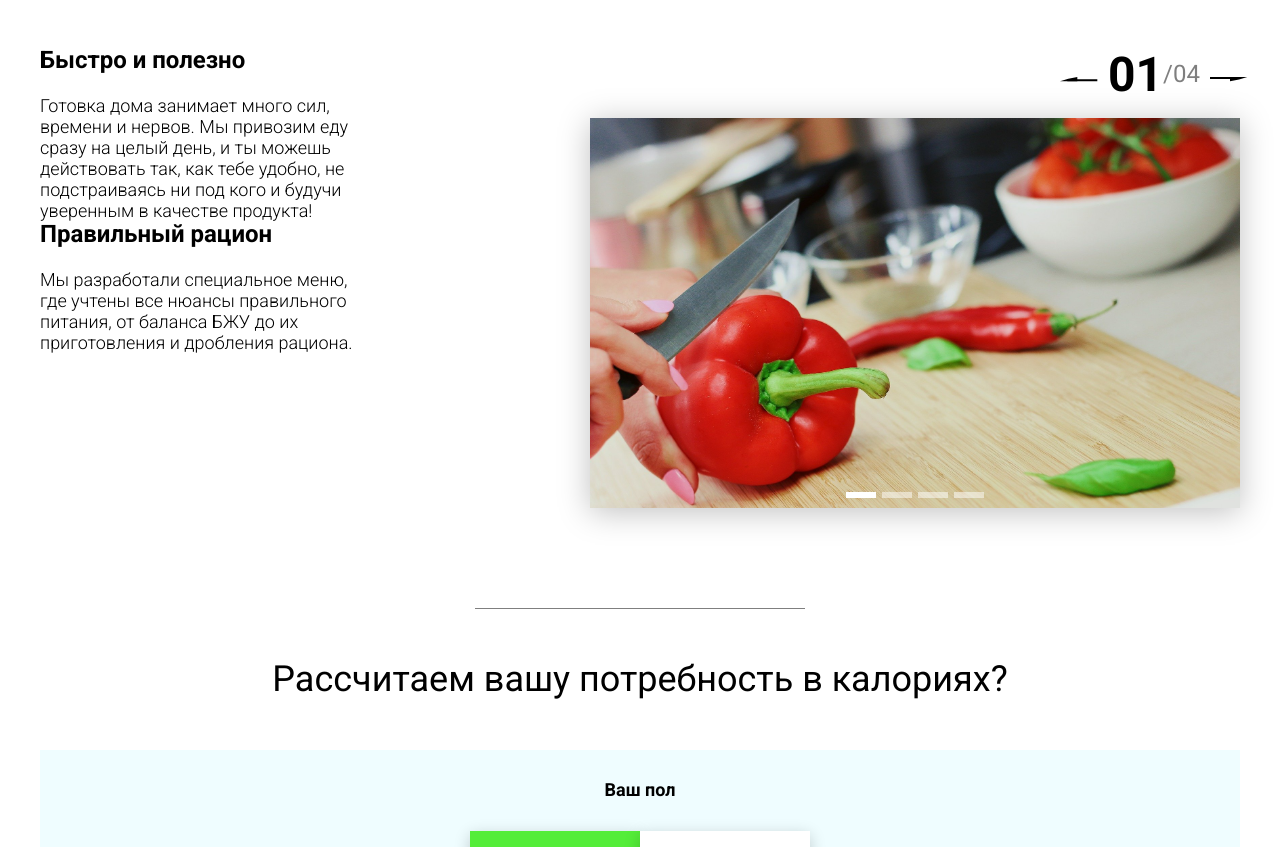
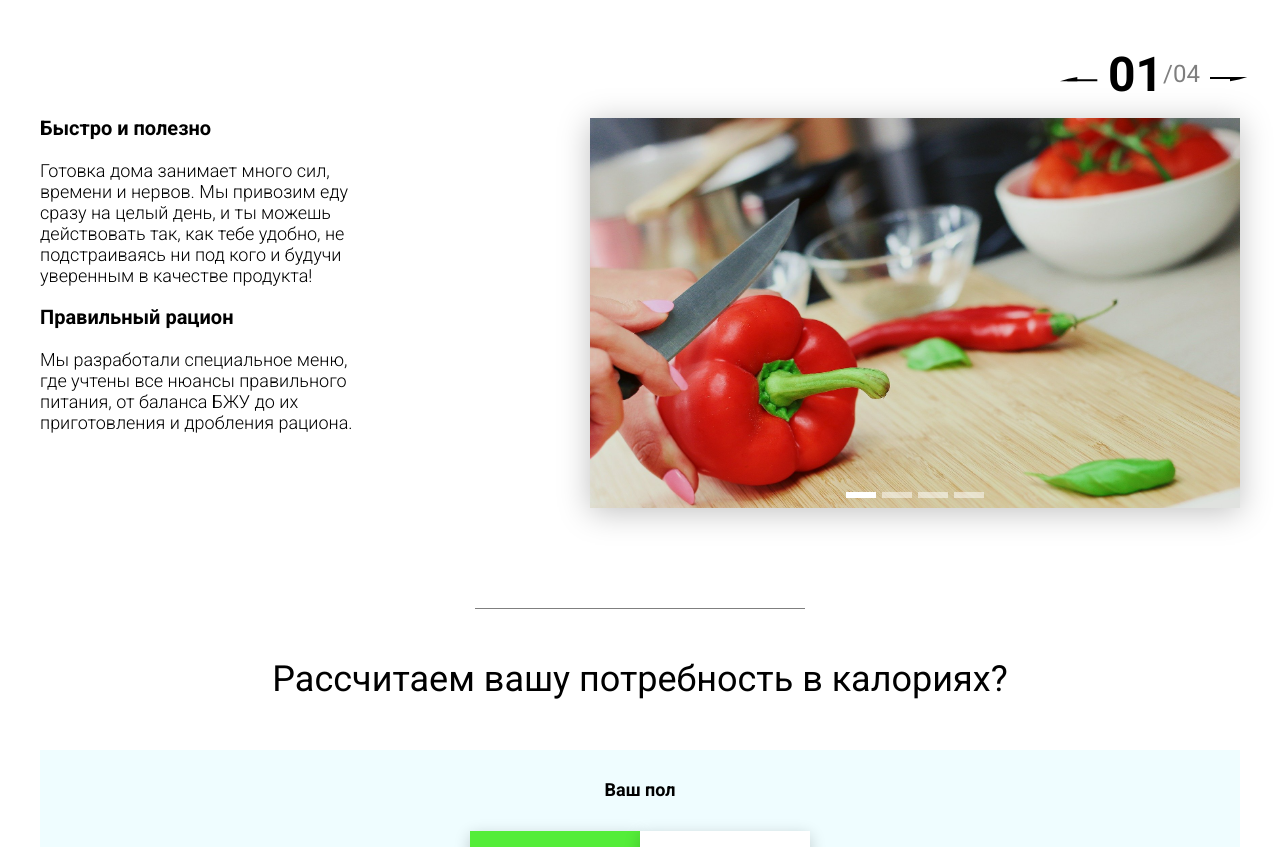
Before and after one commit to Maksym-Siroshtan/food, a website: page src/index.html in a window 1280 px wide. Shown: the part 1176-2023 px from the top of the page. Drawn offline with nearby package versions, Linux system fonts and the light colour scheme; files that its build step writes are made by us from their sources; files whose address does not match are found by name.

Commit message:
Modified offer block in scss

```diff
--- a/src/scss/blocks/offer/_offer.scss
+++ b/src/scss/blocks/offer/_offer.scss
@@ -59,9 +59,10 @@
     @include phones-l {
       margin: 0 auto;
       padding: 20px 0;
+      text-align: center;
     }
 
-    &h2 {
+    h2 {
       font-weight: 700;
       font-size: 20px;
       margin-top: 20px;
```
